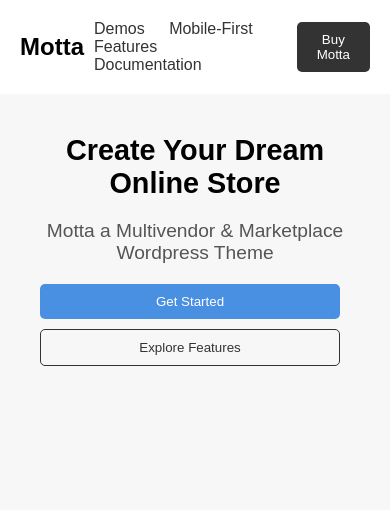
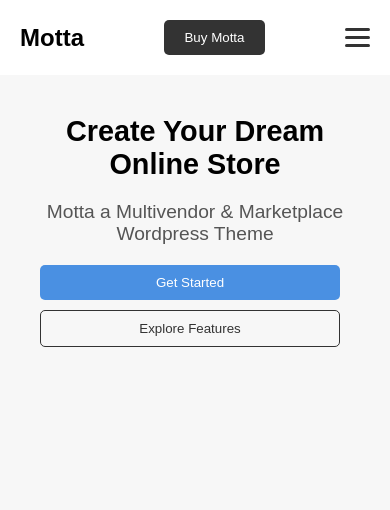
Before and after one commit to SeydaAcikgoz/Odev2, a plain HTML site: page index.html in a window 390 px wide. Shown: the top 510 px of the page. Drawn offline with Linux system fonts and the light colour scheme.

Commit message:
Feature:Added hamburger menu.

```diff
--- a/index.html
+++ b/index.html
@@ -18,7 +18,13 @@
                 <a href="#">Documentation</a>
             </nav>
             <button class="buy-button">Buy Motta</button>
+            <div class="hamburger-menu">
+                <span></span>
+                <span></span>
+                <span></span>
+            </div>
         </header>
+
         <main class="main-content">
             <div class="text-section">
                 <h1>Create Your Dream Online Store</h1>
@@ -39,5 +45,12 @@
         </footer>
     </div>
 </body>
+<script>
+    const hamburgerMenu = document.querySelector('.hamburger-menu');
+    const navLinks = document.querySelector('.nav-links');
+    hamburgerMenu.addEventListener('click', () => {
+        navLinks.classList.toggle('active');
+    });
+</script>
 
 </html>
--- a/style.css
+++ b/style.css
@@ -1,4 +1,3 @@
-/* General Reset */
 * {
     margin: 0;
     padding: 0;
@@ -42,7 +41,6 @@ header {
     border-radius: 5px;
 }
 
-/* Main Content Styling */
 .main-content {
     display: flex;
     flex-direction: row;
@@ -100,7 +98,6 @@ header {
     height: auto;
 }
 
-/* Footer Styling */
 .footer-logos {
     display: flex;
     justify-content: center;
@@ -131,3 +128,72 @@ header {
         gap: 10px;
     }
 }
+
+/* Genel Ayarlar */
+header {
+    display: flex;
+    justify-content: space-between;
+    align-items: center;
+    padding: 20px;
+    background-color: #fff;
+    position: relative;
+}
+
+.nav-links {
+    display: flex;
+    gap: 20px;
+}
+
+.buy-button {
+    background-color: #333;
+    color: #fff;
+    padding: 10px 20px;
+    border: none;
+    border-radius: 5px;
+}
+
+/* Hamburger Menüsü */
+.hamburger-menu {
+    display: none;
+    /* Varsayılan olarak gizli */
+    flex-direction: column;
+    gap: 5px;
+    cursor: pointer;
+}
+
+.hamburger-menu span {
+    width: 25px;
+    height: 3px;
+    background-color: #333;
+    border-radius: 2px;
+}
+
+/* Mobil Görünüm */
+@media (max-width: 768px) {
+    .nav-links {
+        display: none;
+        /* Menü varsayılan olarak gizli */
+        flex-direction: column;
+        position: absolute;
+        top: 100%;
+        right: 0;
+        background-color: #fff;
+        padding: 20px;
+        box-shadow: 0 2px 10px rgba(0, 0, 0, 0.1);
+        z-index: 10;
+    }
+
+    .nav-links a {
+        margin: 10px 0;
+    }
+
+    .hamburger-menu {
+        display: flex;
+        /* Hamburger menü mobilde aktif */
+    }
+
+    .nav-links.active {
+        display: flex;
+        /* Açılır menü aktif olduğunda görünür */
+    }
+}
```
